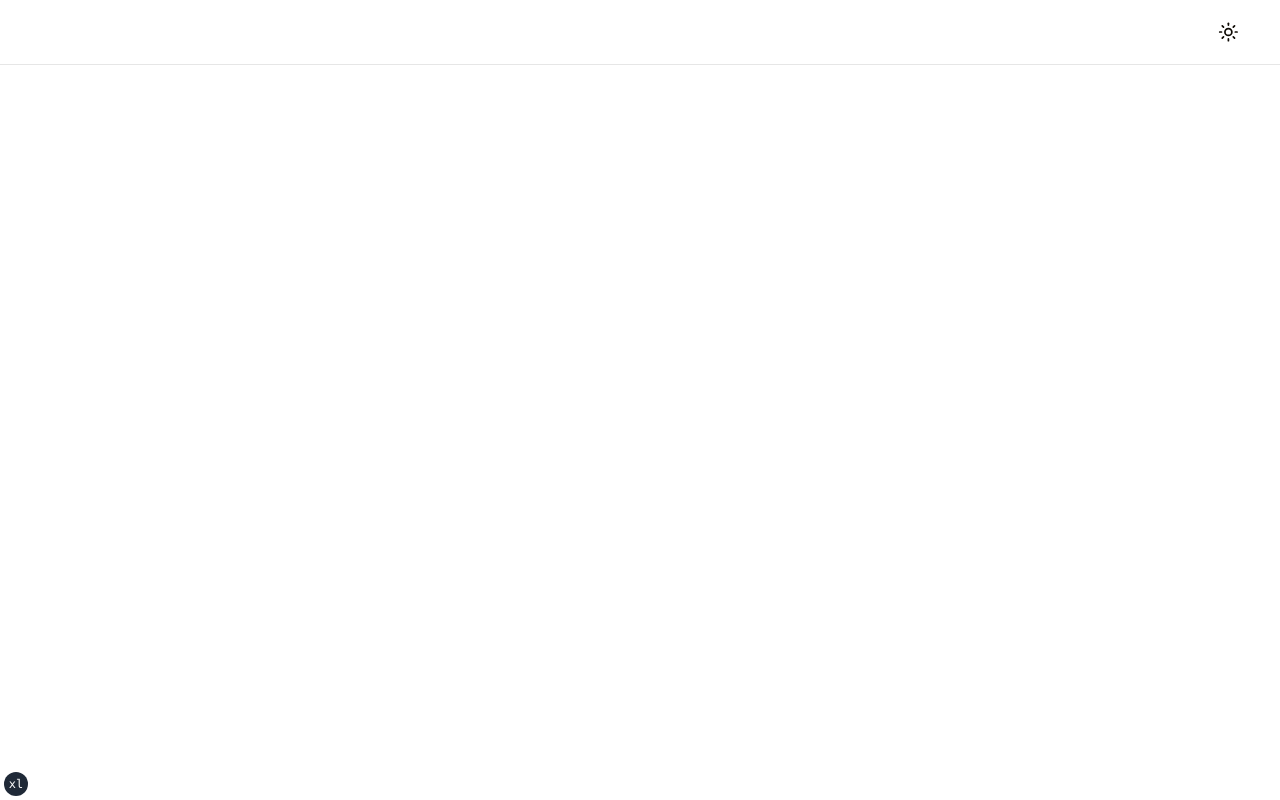
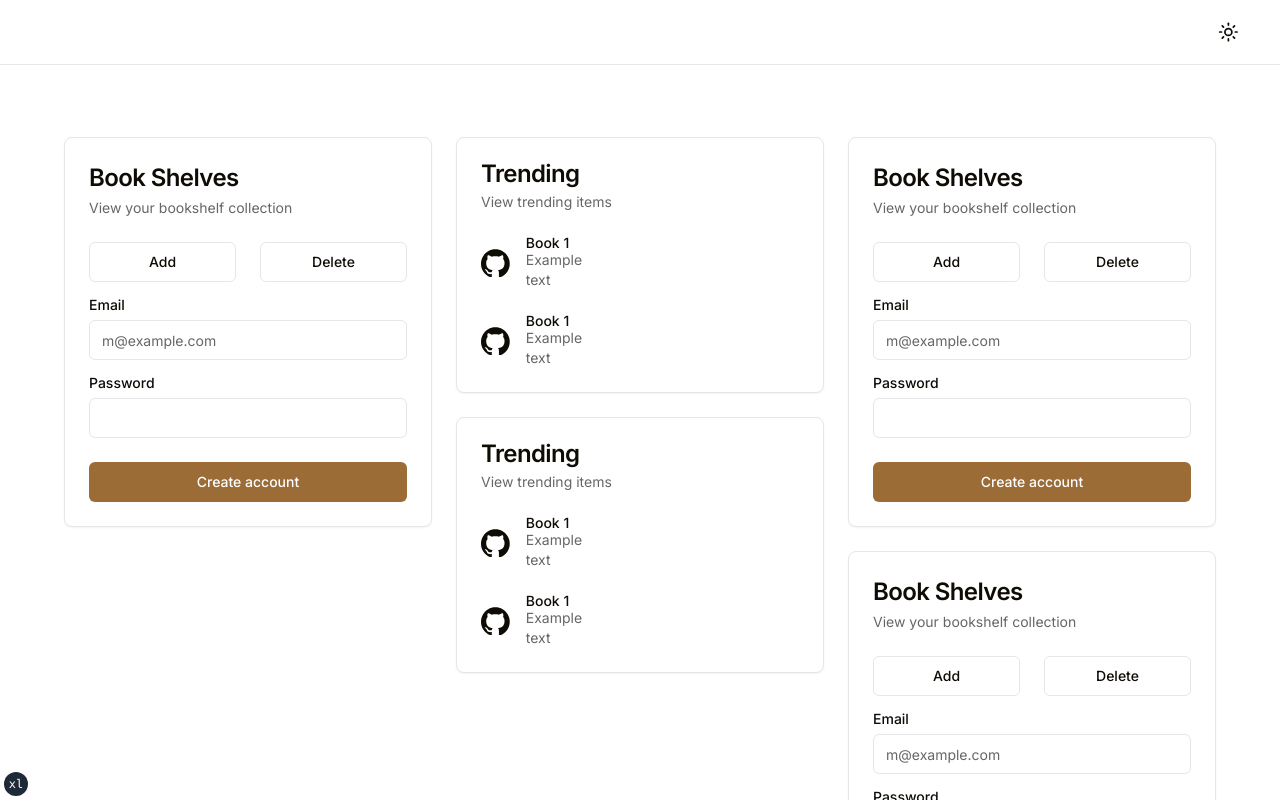
Before and after one commit to brandontor/booknook, a Next.js app: page /home in a window 1280 px wide. Shown: the top 800 px of the page. Built offline with nearby package versions, Linux system fonts and the light colour scheme; no server answers.

Commit message:
working on getting homepage UI ready to implement add bookshelf ui

```diff
--- /dev/null
+++ b/app/home/bookshelf/[...slug]/page.tsx
@@ -0,0 +1,47 @@
+import React, { useEffect, useState } from "react"
+import { Book } from "lucide-react"
+
+import { cn } from "@/lib/utils"
+
+//Need to add error handling for API Call
+//Need to check if we can get types for the google books api
+
+interface PageProps {
+  params: {
+    slug: string[]
+  }
+}
+
+async function page({ params }: PageProps) {
+  const bookID = params.slug
+  const request = await fetch(
+    `https://www.googleapis.com/books/v1/volumes/${bookID}`
+  )
+  const bookData = await request.json()
+
+  function CardsContainer({
+    className,
+    ...props
+  }: React.HTMLAttributes<HTMLDivElement>) {
+    return (
+      <div
+        className={cn(
+          "flex items-center justify-center [&>div]:w-full",
+          className
+        )}
+        {...props}
+      />
+    )
+  }
+  return (
+    <div className="container py-4 mt-4 relative border overflow-hidden rounded-[0.5rem] shadow-md ">
+      <div className="flex justify-around">
+        <div className="flex flex-col justify-between">
+          <h1>BOOK SHELF</h1>
+        </div>
+      </div>
+    </div>
+  )
+}
+
+export default page
--- /dev/null
+++ b/app/home/components/MyBookShelves.tsx
@@ -0,0 +1,49 @@
+"use client"
+
+import React from "react"
+
+import { Button } from "@/components/ui/button"
+import {
+  Card,
+  CardContent,
+  CardDescription,
+  CardFooter,
+  CardHeader,
+  CardTitle,
+} from "@/components/ui/card"
+import { Input } from "@/components/ui/input"
+import { Label } from "@/components/ui/label"
+import { Icons } from "@/components/icons"
+
+type Props = {}
+
+function MyBookShelves({}: Props) {
+  return (
+    <Card>
+      {" "}
+      <CardHeader className="space-y-1">
+        <CardTitle className="text-2xl">Book Shelves</CardTitle>
+        <CardDescription>View your bookshelf collection</CardDescription>
+      </CardHeader>
+      <CardContent className="grid gap-4">
+        <div className="grid grid-cols-2 gap-6">
+          <Button variant="outline">Add</Button>
+          <Button variant="outline">Delete</Button>
+        </div>
+        <div className="grid gap-2">
+          <Label htmlFor="email">Email</Label>
+          <Input id="email" type="email" placeholder="m@example.com" />
+        </div>
+        <div className="grid gap-2">
+          <Label htmlFor="password">Password</Label>
+          <Input id="password" type="password" />
+        </div>
+      </CardContent>
+      <CardFooter>
+        <Button className="w-full">Create account</Button>
+      </CardFooter>
+    </Card>
+  )
+}
+
+export default MyBookShelves
--- /dev/null
+++ b/app/home/components/Trending.tsx
@@ -0,0 +1,46 @@
+import React from "react"
+
+import {
+  Card,
+  CardContent,
+  CardDescription,
+  CardFooter,
+  CardHeader,
+  CardTitle,
+} from "@/components/ui/card"
+import { Icons } from "@/components/icons"
+
+type Props = {}
+
+function Trending({}: Props) {
+  return (
+    <Card>
+      <CardHeader>
+        <CardTitle>Trending</CardTitle>
+        <CardDescription>View trending items</CardDescription>
+      </CardHeader>
+      <CardContent className="grid gap-6">
+        <div className="flex items-center justify-between space-x-4">
+          <div className="flex items-center space-x-4">
+            <Icons.gitHub></Icons.gitHub>
+            <div>
+              <p className="text-sm font-medium leading-none">Book 1</p>
+              <p className="text-sm text-muted-foreground">Example text</p>
+            </div>
+          </div>
+        </div>
+        <div className="flex items-center justify-between space-x-4">
+          <div className="flex items-center space-x-4">
+            <Icons.gitHub></Icons.gitHub>
+            <div>
+              <p className="text-sm font-medium leading-none">Book 1</p>
+              <p className="text-sm text-muted-foreground">Example text</p>
+            </div>
+          </div>
+        </div>
+      </CardContent>
+    </Card>
+  )
+}
+
+export default Trending
--- a/app/home/page.tsx
+++ b/app/home/page.tsx
@@ -8,14 +8,54 @@ import {
 } from "@clerk/nextjs"
 
 import { siteConfig } from "@/config/site"
+import { cn } from "@/lib/utils"
 import { buttonVariants } from "@/components/ui/button"
-import SearchBar from "@/components/search-bar"
+
+import MyBookShelves from "./components/MyBookShelves"
+import Trending from "./components/Trending"
+
+function Container({
+  className,
+  ...props
+}: React.HTMLAttributes<HTMLDivElement>) {
+  return (
+    <div
+      className={cn(
+        "flex items-center justify-center [&>div]:w-full",
+        className
+      )}
+      {...props}
+    />
+  )
+}
 
 export default function IndexPage() {
   return (
     <>
       <section className="container grid items-center gap-6 pb-8 pt-6 md:py-10">
-        <div className="flex max-w-[980px] flex-col items-start gap-2"></div>
+        <div className="hidden items-start justify-center gap-6 rounded-lg p-8 md:grid lg:grid-cols-2 xl:grid-cols-3">
+          <div className="col-span-2 grid items-start gap-6 lg:col-span-1">
+            <Container>
+              <MyBookShelves></MyBookShelves>
+            </Container>
+          </div>
+          <div className="col-span-2 grid items-start gap-6 lg:col-span-1">
+            <Container>
+              <Trending></Trending>
+            </Container>
+            <Container>
+              <Trending></Trending>
+            </Container>
+          </div>
+          <div className="col-span-2 grid items-start gap-6 lg:col-span-2 lg:grid-cols-2 xl:col-span-1 xl:grid-cols-1">
+            <Container>
+              <MyBookShelves></MyBookShelves>
+            </Container>
+            <Container>
+              <MyBookShelves></MyBookShelves>
+            </Container>
+          </div>
+        </div>
       </section>
     </>
   )
--- /dev/null
+++ b/components/ui/label.tsx
@@ -0,0 +1,24 @@
+import * as React from "react"
+import * as LabelPrimitive from "@radix-ui/react-label"
+import { cva, type VariantProps } from "class-variance-authority"
+
+import { cn } from "@/lib/utils"
+
+const labelVariants = cva(
+  "text-sm font-medium leading-none peer-disabled:cursor-not-allowed peer-disabled:opacity-70"
+)
+
+const Label = React.forwardRef<
+  React.ElementRef<typeof LabelPrimitive.Root>,
+  React.ComponentPropsWithoutRef<typeof LabelPrimitive.Root> &
+    VariantProps<typeof labelVariants>
+>(({ className, ...props }, ref) => (
+  <LabelPrimitive.Root
+    ref={ref}
+    className={cn(labelVariants(), className)}
+    {...props}
+  />
+))
+Label.displayName = LabelPrimitive.Root.displayName
+
+export { Label }
--- a/package.json
+++ b/package.json
@@ -16,6 +16,7 @@
   "dependencies": {
     "@clerk/nextjs": "^4.29.1",
     "@radix-ui/react-dialog": "^1.0.5",
+    "@radix-ui/react-label": "^2.0.2",
     "@radix-ui/react-slot": "^1.0.2",
     "@supabase/supabase-js": "^2.39.2",
     "class-variance-authority": "^0.4.0",
```
Also changed, not shown: 1 other file (tests, documents, lock files or other folders).
